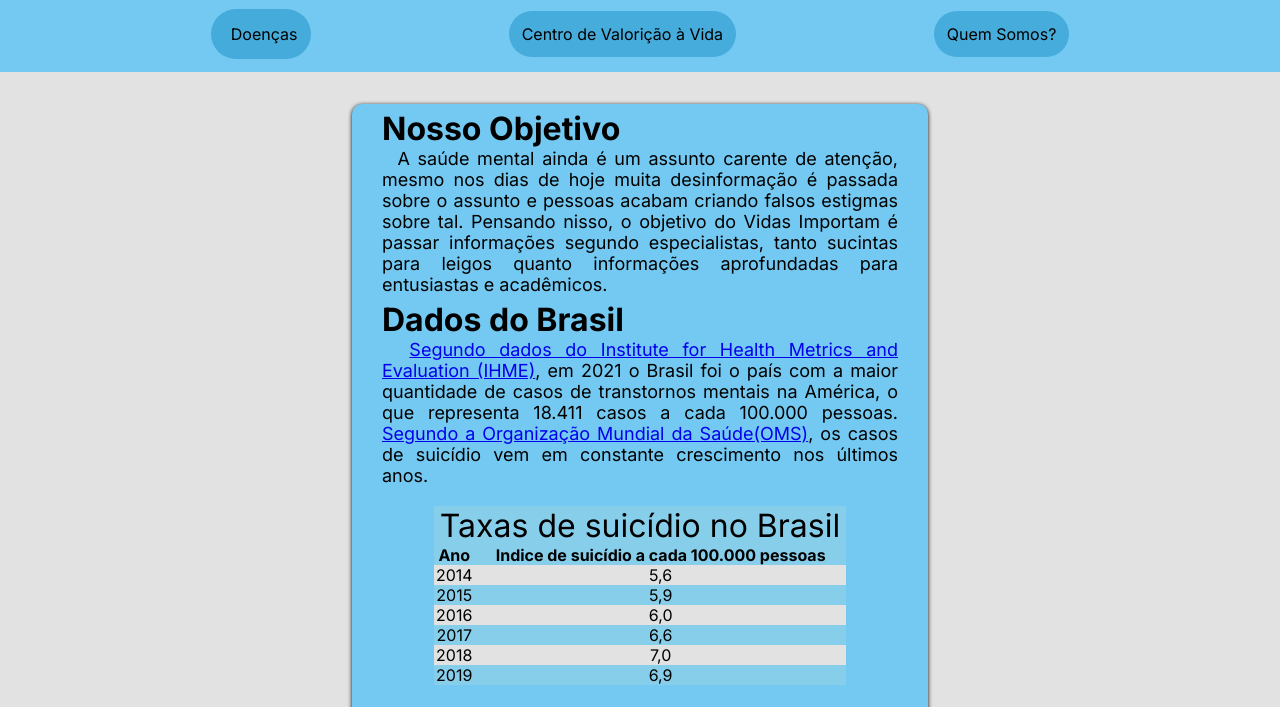
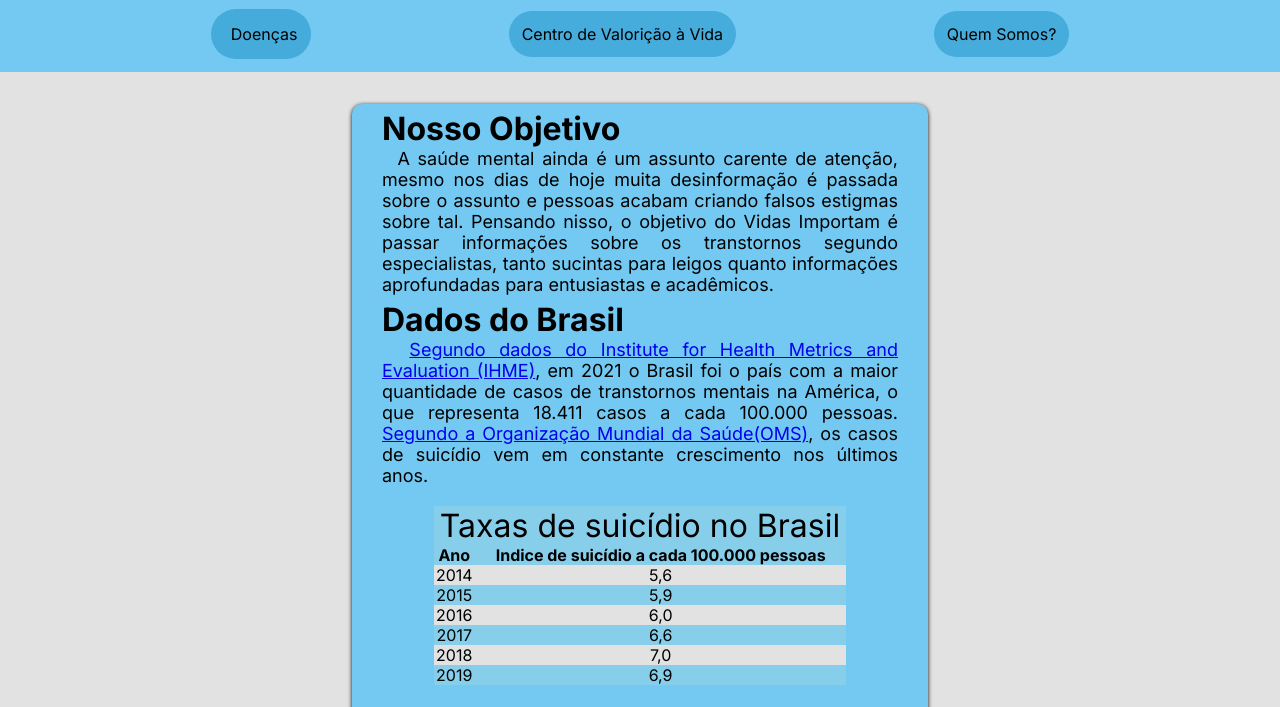
Before and after one commit to Kabralll/Vidas-Importam, a plain HTML site: page index.html in a window 1280 px wide. Shown: the part 73-780 px from the top of the page. Drawn offline with nearby package versions, Linux system fonts and the light colour scheme.

Commit message:
Update index.html

```diff
--- a/index.html
+++ b/index.html
@@ -48,7 +48,7 @@
         <section class="container">
             <div class="text" >
                 <h1 style="font-size: xx-large;">Nosso Objetivo</h1>
-                <p>&nbsp;&nbsp;A saúde mental ainda é um assunto carente de atenção, mesmo nos dias de hoje muita desinformação é passada sobre o assunto e pessoas acabam criando falsos estigmas sobre tal. Pensando nisso, o objetivo do Vidas Importam é passar informações segundo especialistas, tanto sucintas para leigos quanto informações aprofundadas para entusiastas e acadêmicos.</p>
+                <p>&nbsp;&nbsp;A saúde mental ainda é um assunto carente de atenção, mesmo nos dias de hoje muita desinformação é passada sobre o assunto e pessoas acabam criando falsos estigmas sobre tal. Pensando nisso, o objetivo do Vidas Importam é passar informações sobre os transtornos segundo especialistas, tanto sucintas para leigos quanto informações aprofundadas para entusiastas e acadêmicos.</p>
                 <h1 style="font-size: xx-large;">Dados do Brasil</h1>
                 <p>&nbsp;&nbsp;<a href="https://www.healthdata.org/research-analysis/health-risks-issues/mental-health">Segundo dados do Institute for Health Metrics and Evaluation (IHME)</a>, em 2021 o Brasil foi o país com a maior quantidade de casos de transtornos mentais na América, o que representa 18.411 casos a cada 100.000 pessoas. <a href="https://data.who.int/indicators/i/F08B4FD/16BBF41?m49=076">Segundo a Organização Mundial da Saúde(OMS)</a>, os casos de suicídio vem em constante crescimento nos últimos anos. </p><br>
 
```
